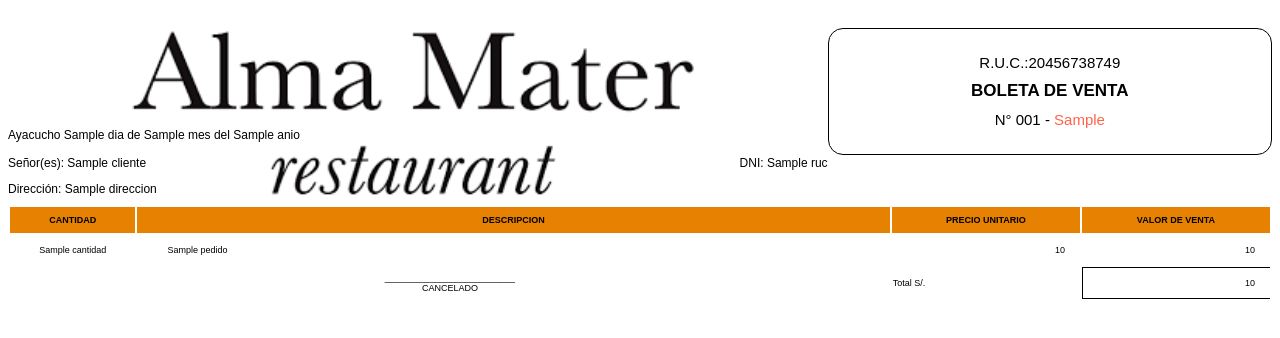
After one commit to Zeitzn/restaurante, a Django app: template templates/recibo/boleta.html in a window 1280 px wide. The commit adds this page. Shown: the top 338 px of the page. Run offline with Django 3.2, Linux system fonts and the light colour scheme; the template is opened without the code that fills it: most values are stand-ins (such as "Sample title", 1, 10 or a date in 2020).

Commit message:
emitir boleta

```diff
--- a/apps/recibo/urls.py
+++ b/apps/recibo/urls.py
@@ -5,4 +5,5 @@ from django.contrib.auth.decorators import login_required
 app_name='recibo'
 urlpatterns = [
     path('factura/<mesa>/<cliente>/<ruc>/<direccion>/<total_letras>', views.generarFactura, name='generarFactura'),
+    path('boleta/<mesa>/<cliente>/<ruc>/<direccion>', views.generarBoleta, name='generarBoleta'),
 ]
--- a/templates/mesero/index.html
+++ b/templates/mesero/index.html
@@ -166,6 +166,8 @@ table {
                         success:data=>{
                             $("#confirmarModal").modal('hide');
                             alert('Pedido realizado con éxito')
+                            localStorage.removeItem('pedido');
+                            $(".input-cantidad").val('')
                             listarPedidos();
                         }
                     })
--- /dev/null
+++ b/templates/recibo/boleta.html
@@ -0,0 +1,183 @@
+{% load staticfiles %}
+<!DOCTYPE html>
+<html lang="en">
+
+<head>
+    <meta charset="UTF-8">
+    <meta name="viewport" content="width=device-width, initial-scale=1.0">
+    <meta http-equiv="X-UA-Compatible" content="ie=edge">
+    <title>{{titulo}}</title>
+    <style>
+        @page {
+
+            /* @bottom-right {
+                content: "Página "counter(page) " de "counter(pages);
+            } */
+
+            /* size: landscape;
+            margin: 2.5cm 1cm 3.5cm 1cm; */
+        }
+
+        /* @page {
+            @top-right {
+                content: url('/static/assets/images/logoMTC-sm.png');
+            }
+        }
+
+        @page {
+            @bottom-left {
+                content: url('/static/assets/images/logo-lamar-sm.png');
+                margin-top: -100px;
+            }
+        } */
+
+        table {
+            width: 100%;
+        }
+
+        body {
+            font-size: 9px;
+            font-family: Arial, Helvetica, sans-serif
+        }
+
+        thead {
+            background-color: #E78102;
+            padding-top: 50px;
+        }
+
+        img {
+            width: 20%;
+        }
+
+        /* div.header {
+            display: block; text-align: right;
+            position: running(header);
+            margin-top: -70px;
+            margin-bottom: 15px;
+        }
+
+        div.footer {
+            display: block; text-align: left;
+            position: running(footer);
+            bottom: 0;
+        } */
+
+        /* header {
+            position: fixed;
+            top: 0;
+            left: 0;
+
+            height: 2.5cm;
+            width: 100%;
+            background-color: #1a1a1a;
+        } */
+        .break-word {
+            -ms-word-break: break-all;
+            word-break: break-all;
+            word-break: break-word;
+            -webkit-hyphens: auto;
+            -moz-hyphens: auto;
+            -ms-hyphens: auto;
+            hyphens: auto;
+            width: 190px;
+            padding: 8px 8px 8px 5px;
+        }
+
+        label {
+            font-size: 12px;
+        }
+    </style>
+</head>
+
+<body>
+    <div style="position: relative;">
+        <div style="width: 65%; position:relarive; height: 20px;text-align: center; background-color: white;">
+            <img src="{% static 'images/logo.png'%}" style="width: 70%;" alt="">
+        </div>
+        <div
+            style="padding-top:25px;width: 35%; position:relative; float: right; height: 20px; border: 1px solid black; border-radius: 15px; height: 100px; background-color: white; text-align: center;">
+
+            <label for="" style="font-size: 15px;">R.U.C.:20456738749</label><br><br>
+            <label for="" style="font-size: 17px; font-weight: bold;">BOLETA DE VENTA</label><br><br>
+            <label for="" style="font-size: 15px;">N° 001 - </label><label style="font-size: 15px; color: tomato;">{{numero_boleta}}</label>
+        </div>
+    </div>
+    <!-- <div class='header'><img src="{% static 'assets/images/logoMTC.png'%}" style="width: 20%;" alt=""></div> -->
+    <div style="position: relative; top: 100px;">
+        <div>
+            <label for="">Ayacucho {{dia}} de {{mes}} del {{anio}}</label>
+        </div>
+    </div>
+
+    <div style="position: relative; top: 140px;">
+            <div>
+                <label for="">Dirección: {{direccion}}</label>
+            </div>
+        </div>
+    <div style="position:relative; top:100px;background-color: red; width: 100%;">
+        <div style="float:left;">
+            <label for="">Señor(es): {{cliente}}</label>
+        </div>
+        <div style="float: right;">
+            <label for="">DNI: {{ruc}}</label>
+        </div>
+    </div>
+
+
+    <div style="position: relative;top: 50px;">
+
+        <table class="table table-bordered">
+            <thead>
+                <tr>
+                    <th style="width: 10%;padding:8px;text-align:center;">CANTIDAD</th>
+                    <th style="width: 60%;padding:8px; text-align:center;">DESCRIPCION</th>
+                    <th style="width: 15%;padding:8px; text-align:center;">PRECIO UNITARIO</th>
+                    <th style="width: 15%;padding:8px; text-align:center;">VALOR DE VENTA</th>
+                </tr>
+            </thead>
+            <tbody>
+                {% if pedidos %}
+                {% for pedido in pedidos %}
+                <tr>
+                    <td style="padding:10px 0 10px 0; text-align: center;">{{pedido.cantidad}}</td>
+                    <td style="padding:10px 0 10px 0; padding-left: 30px;">{{pedido.nombre}}</td>
+                    <td style="padding:10px 0 10px 0; text-align: right; padding-right: 15px;">{{pedido.precio}}</td>
+                    <td style="padding:10px 0 10px 0; text-align: right; padding-right: 15px;">{{pedido.valor}}</td>
+                </tr>
+                {% endfor %}
+                {% endif %}
+                <!-- <tr>
+                    <td colspan="2" style="border-top: 1px solid black;">
+                        Son: {{total_letras}}
+                    </td>
+                    <td style="width: 10%; border-top: 1px solid black;">Sub - Total S/.</td>
+                    <td
+                        style="padding:10px 0 10px 0; text-align: right; padding-right: 15px; border-top: 1px solid black;border-left: 1px solid black;">
+                        {{subtotal}}</td>
+                </tr>
+
+                <tr>
+                    <td colspan="2"></td>
+                    <td style="width: 10%;">I.G.V. S/.</td>
+                    <td
+                        style="padding:10px 0 10px 0; text-align: right; padding-right: 15px; border-top: 1px solid black; border-left: 1px solid black;">
+                        {{igv}}</td>
+                </tr> -->
+
+                <tr>
+                    <td colspan="2" style="text-align: center;">
+                        __________________________ <br>
+                        CANCELADO
+                    </td>
+                    <td style="width: 10%;">Total S/.</td>
+                    <td
+                        style="padding:10px 0 10px 0; text-align: right; padding-right: 15px; border-top: 1px solid black; border-left: 1px solid black;border-bottom: 1px solid black;">
+                        {{total}}</td>
+                </tr>
+            </tbody>
+        </table>
+
+    </div>
+</body>
+
+</html>
```
Also changed, not shown: apps/recibo/views.py (+103 -12 lines), templates/caja/home.html (+99 -27 lines).
